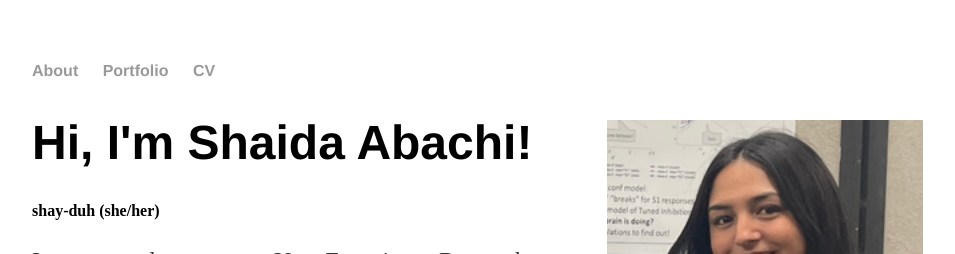
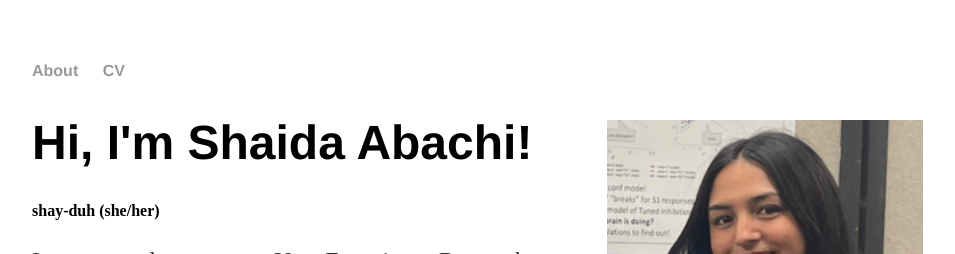
Before and after one commit to shaida-abachi/shaida-abachi.github.io, a Jekyll site: the page built from index.html, in a window 1280 px wide. Shown: the top 254 px of the page, without its empty margins (160-1115 px from the left). Built offline with Jekyll 4.4.1, drawn with Linux system fonts in a browser that asks for light colours.

Commit message:
Update default.html

```diff
--- a/_layouts/default.html
+++ b/_layouts/default.html
@@ -12,7 +12,6 @@
     <nav>
 <ul>
 <li><a href="/">About</a></li>
-<li><a href="/blog">Portfolio</a></li>
 <li><a href="/cv">CV</a></li>
 </ul>
     </nav>
```
